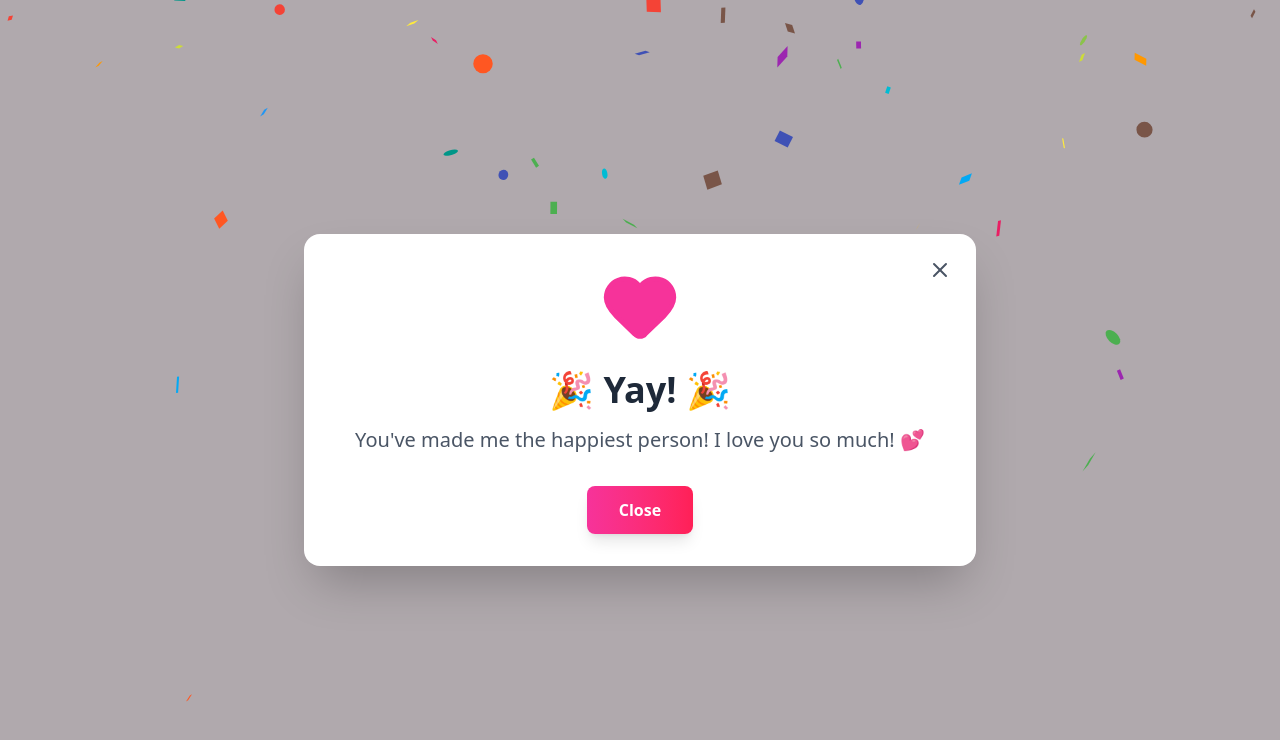
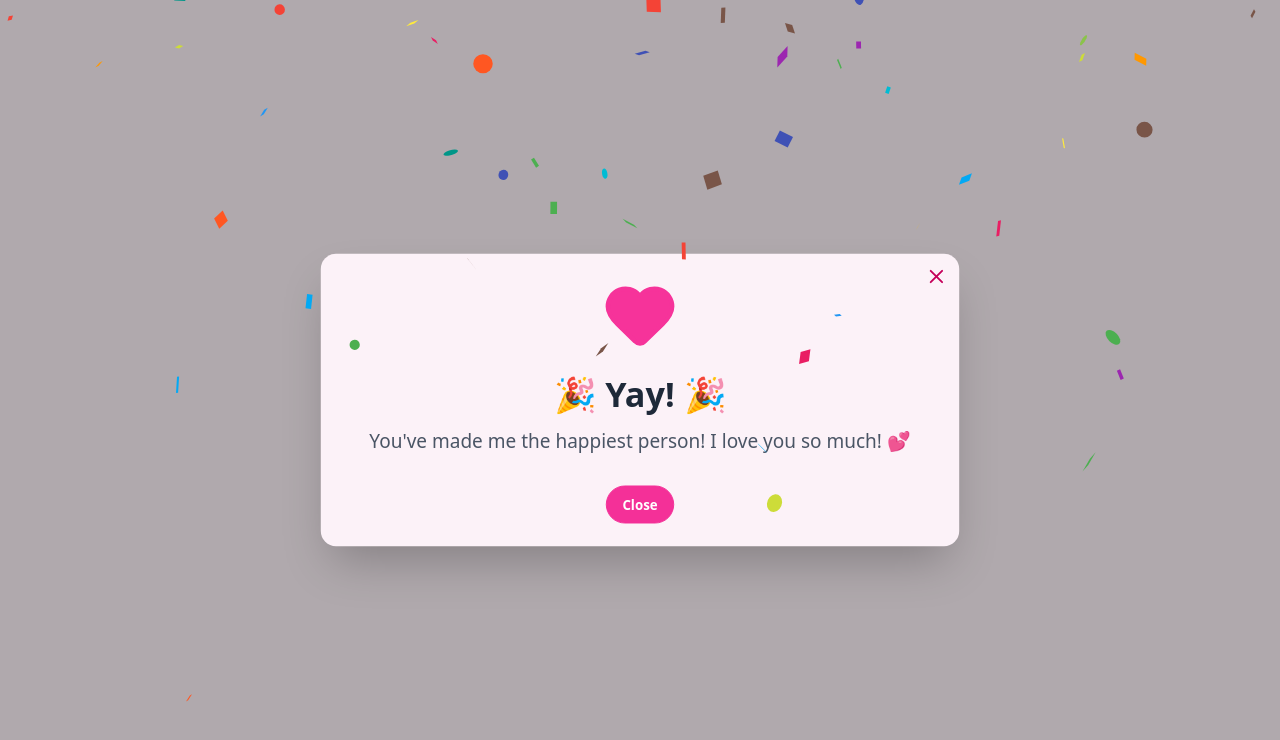
Before and after one commit to DavidFayemi/valentine-proposal, a React (Vite) app: page / in a window 1280 px wide. Both pictures are taken after a click on the button "💕 Yes!". Shown: the top 740 px of the page. Built offline with nearby package versions, Linux system fonts and the light colour scheme.

Commit message:
Iteration 4

```diff
--- a/src/App.tsx
+++ b/src/App.tsx
@@ -1,4 +1,4 @@
-import { useState, useRef, useEffect } from "react";
+import { useState, useEffect } from "react";
 import { Heart, X } from "lucide-react";
 import { motion, AnimatePresence } from "motion/react";
 import Confetti from "react-confetti";
@@ -15,13 +15,14 @@ const CelebrationModal: React.FC<CelebrationModalProps> = ({
   const [windowSize, setWindowSize] = useState({ width: 0, height: 0 });
 
   useEffect(() => {
-    // Set initial window size
-    setWindowSize({ width: window.innerWidth, height: window.innerHeight });
-
     // Update on resize
     const handleResize = () => {
       setWindowSize({ width: window.innerWidth, height: window.innerHeight });
     };
+
+    // Set initial window size
+    handleResize();
+
     window.addEventListener("resize", handleResize);
     return () => window.removeEventListener("resize", handleResize);
   }, []);
@@ -51,16 +52,16 @@ const CelebrationModal: React.FC<CelebrationModalProps> = ({
             animate={{ scale: 1, opacity: 1 }}
             exit={{ scale: 0, opacity: 0 }}
             transition={{ type: "spring", stiffness: 200, damping: 25 }}
-            className="relative bg-white rounded-2xl shadow-2xl p-8 max-w-2xl w-full mx-4 z-10"
+            className="relative modal-box bg-base-100 max-w-2xl w-full"
           >
             {/* Close Button */}
             <motion.button
               whileHover={{ scale: 1.1 }}
               whileTap={{ scale: 0.95 }}
               onClick={onClose}
-              className="absolute top-4 right-4 p-2 hover:bg-gray-100 rounded-full transition"
+              className="btn btn-sm btn-circle btn-ghost absolute right-2 top-2"
             >
-              <X size={24} className="text-gray-600" />
+              <X size={24} />
             </motion.button>
 
             {/* Content */}
@@ -89,7 +90,7 @@ const CelebrationModal: React.FC<CelebrationModalProps> = ({
                 whileHover={{ scale: 1.05 }}
                 whileTap={{ scale: 0.95 }}
                 onClick={onClose}
-                className="px-8 py-3 bg-gradient-to-r from-pink-500 to-rose-500 text-white font-bold rounded-lg hover:from-pink-600 hover:to-rose-600 transition shadow-lg"
+                className="btn btn-primary transition-all duration-300"
               >
                 Close
               </motion.button>
@@ -106,8 +107,6 @@ export default function App() {
   const [isMobile, setIsMobile] = useState(false);
   const [noScale, setNoScale] = useState(1);
   const [showCelebration, setShowCelebration] = useState(false);
-  const noButtonRef = useRef<HTMLButtonElement>(null);
-  const containerRef = useRef<HTMLDivElement>(null);
 
   // Detect mobile/tablet
   useEffect(() => {
@@ -120,9 +119,8 @@ export default function App() {
   }, []);
 
   const handleNoClick = () => {
-    // Shrink more dramatically (~50% each click, disappears after ~2 clicks)
-    const newScale = noScale * 0.5;
-    setNoScale(newScale);
+    // Disappear immediately after 1 click
+    setNoScale(0);
   };
 
   const handleYesClick = () => {
@@ -139,10 +137,7 @@ export default function App() {
       </div>
 
       {/* Main Content */}
-      <div
-        ref={containerRef}
-        className="relative z-10 min-h-screen flex flex-col items-center justify-center px-4 py-8"
-      >
+      <div className="relative z-10 min-h-screen flex flex-col items-center justify-center px-4 py-8">
         {/* Heart Icon */}
         <motion.div
           initial={{ scale: 0 }}
@@ -183,18 +178,24 @@ export default function App() {
             onClick={handleYesClick}
             onHoverStart={() => setYesHovered(true)}
             onHoverEnd={() => setYesHovered(false)}
-            whileHover={!isMobile ? { scale: 1.05 } : {}}
             animate={{
               scale: isMobile && yesHovered ? 1.15 : 1 + (1 - noScale) * 0.75,
             }}
-            transition={{ type: "spring", stiffness: 200, damping: 15 }}
-            className={`font-bold rounded-lg transition-all duration-300 cursor-pointer shadow-lg hover:shadow-xl bg-linear-to-r from-pink-400 to-rose-400 text-white hover:from-pink-500 hover:to-rose-500 px-8 sm:px-10 py-4 text-lg sm:text-xl`}
+            transition={{
+              type: "spring",
+              stiffness: 150,
+              damping: 20,
+              mass: 1.2,
+            }}
+            className="btn btn-primary transition-all duration-500 text-lg px-8 sm:px-10 py-4"
           >
             <motion.span
-              animate={yesHovered && !isMobile ? { scale: [1, 1.15, 1] } : {}}
+              animate={
+                yesHovered && !isMobile ? { scale: [1, 1.15, 1] } : { scale: 1 }
+              }
               transition={{
                 repeat: yesHovered && !isMobile ? Infinity : 0,
-                // duration: 1.5,
+                duration: 1.5,
               }}
             >
               💕 Yes!
@@ -203,17 +204,21 @@ export default function App() {
 
           {/* No Button - Shrinks and disappears */}
           <AnimatePresence>
-            {noScale > 0.05 && (
+            {noScale > 0 && (
               <motion.button
-                ref={noButtonRef}
                 onClick={handleNoClick}
                 animate={{
                   scale: noScale,
                   opacity: noScale > 0.2 ? 1 : noScale / 0.2,
                 }}
                 exit={{ scale: 0, opacity: 0 }}
-                transition={{ type: "spring", stiffness: 200, damping: 15 }}
-                className="px-8 sm:px-10 py-4 text-lg sm:text-xl font-bold rounded-lg bg-linear-to-r from-gray-300 to-gray-400 text-gray-700 hover:from-gray-400 hover:to-gray-500 transition-all duration-300 cursor-pointer shadow-lg hover:shadow-xl origin-center"
+                transition={{
+                  type: "spring",
+                  stiffness: 200,
+                  damping: 15,
+                  duration: 0.3,
+                }}
+                className="btn btn-neutral transition-all duration-300 origin-center"
               >
                 No
               </motion.button>
```
